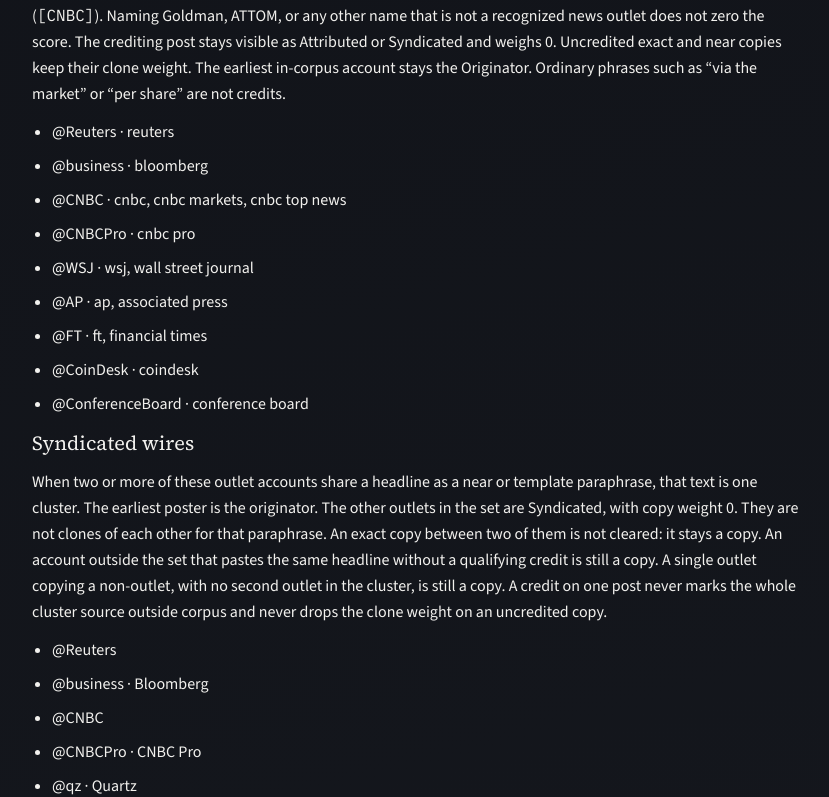
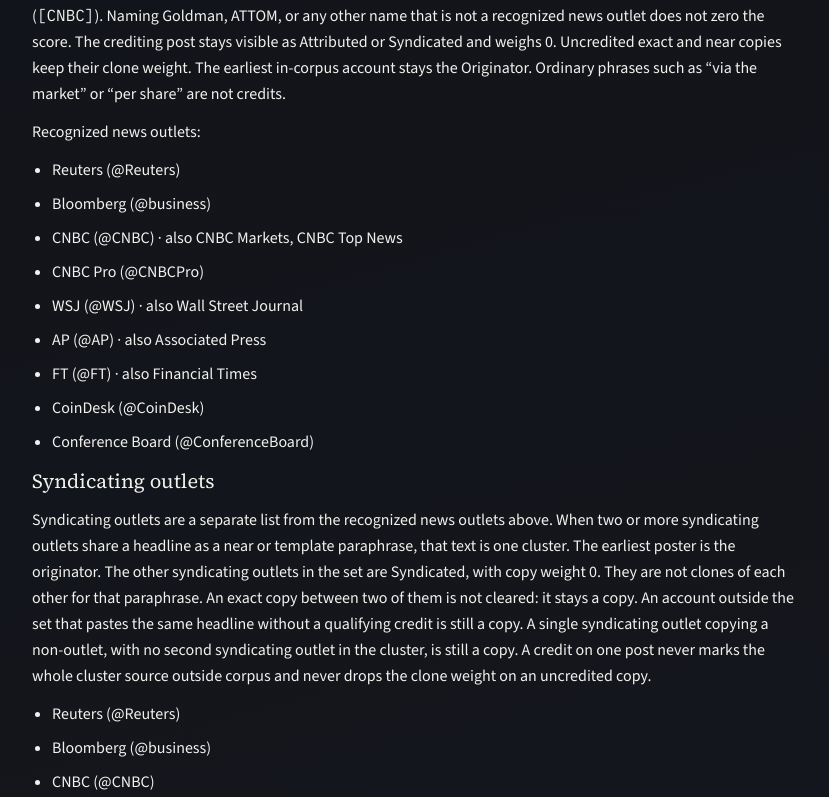
Before and after one commit to mclark-web/charoofbot, a Next.js app: page /methodology in a window 1280 px wide. Shown: the part 4106-4903 px from the top of the page, without its empty margins (64-893 px from the left). Built offline with nearby package versions, Linux system fonts and the light colour scheme.

Commit message:
Name the credit list and the syndication list separately.
Recognized news outlets are the credit names. Syndicating outlets are the
eight handles, including KING 5, ARY, Al Arabiya, and Quartz.

Co-authored-by:  Shah <mclark-web@users.noreply.github.com>

```diff
--- a/app/methodology/page.tsx
+++ b/app/methodology/page.tsx
@@ -4,7 +4,7 @@ import { AMPLIFIER_NOT_AVAILABLE_SENTENCE, ORGANIC_REACH_RULE } from "@/componen
 import { formatStamp } from "@/lib/format";
 import { NO_POSTS_LINE, THIN_SAMPLE_LINE } from "@/lib/sample-copy";
 import { AGE_AS_OF, SCORE_WINDOW, THRESHOLDS } from "@/lib/thresholds";
-import { RECOGNIZED_NEWS_OUTLETS, WIRE_OUTLETS } from "@/lib/wires";
+import { RECOGNIZED_NEWS_OUTLETS, SYNDICATING_OUTLETS } from "@/lib/wires";
 
 export const metadata: Metadata = {
   title: "Methodology",
@@ -189,8 +189,8 @@ export default function MethodologyPage() {
       <section className="grid gap-3">
         <h2 className="font-serif text-2xl">Real-data rules</h2>
         <p className="leading-relaxed">
-          The scored file is real public posts as of {formatStamp(AGE_AS_OF)}. These rules keep wire desks and
-          credited reposts from reading as clones of language they posted first or marked as someone else’s.
+          The scored file is real public posts as of {formatStamp(AGE_AS_OF)}. These rules keep syndicating outlets
+          and credited reposts from reading as clones of language they posted first or marked as someone else’s.
         </p>
         <h3 className="font-serif text-xl">Self-repeats</h3>
         <p className="leading-relaxed">
@@ -230,29 +230,32 @@ export default function MethodologyPage() {
           Uncredited exact and near copies keep their clone weight. The earliest in-corpus account stays the
           Originator. Ordinary phrases such as “via the market” or “per share” are not credits.
         </p>
+        <p className="leading-relaxed">Recognized news outlets:</p>
         <ul className="list-disc space-y-2 pl-5 leading-relaxed">
           {RECOGNIZED_NEWS_OUTLETS.map((outlet) => (
             <li key={outlet.handle}>
-              @{outlet.handle}
-              {outlet.names.length > 0 ? ` · ${outlet.names.join(", ")}` : ""}
+              {outlet.label} (@{outlet.handle})
+              {outlet.names.length > 1
+                ? ` · also ${outlet.names.slice(1).map(aliasLabel).join(", ")}`
+                : ""}
             </li>
           ))}
         </ul>
-        <h3 className="font-serif text-xl">Syndicated wires</h3>
+        <h3 className="font-serif text-xl">Syndicating outlets</h3>
         <p className="leading-relaxed">
-          When two or more of these outlet accounts share a headline as a near or template paraphrase, that text is
-          one cluster. The earliest poster is the originator. The other outlets in the set are Syndicated, with copy
-          weight 0. They are not clones of each other for that paraphrase. An exact copy between two of them is not
-          cleared: it stays a copy. An account outside the set that pastes the same headline without a qualifying
-          credit is still a copy. A single outlet copying a non-outlet, with no second outlet in the cluster, is still
-          a copy. A credit on one post never marks the whole cluster source outside corpus and never drops the clone
+          Syndicating outlets are a separate list from the recognized news outlets above. When two or more syndicating
+          outlets share a headline as a near or template paraphrase, that text is one cluster. The earliest poster is
+          the originator. The other syndicating outlets in the set are Syndicated, with copy weight 0. They are not
+          clones of each other for that paraphrase. An exact copy between two of them is not cleared: it stays a copy.
+          An account outside the set that pastes the same headline without a qualifying credit is still a copy. A
+          single syndicating outlet copying a non-outlet, with no second syndicating outlet in the cluster, is still a
+          copy. A credit on one post never marks the whole cluster source outside corpus and never drops the clone
           weight on an uncredited copy.
         </p>
         <ul className="list-disc space-y-2 pl-5 leading-relaxed">
-          {WIRE_OUTLETS.map((outlet) => (
+          {SYNDICATING_OUTLETS.map((outlet) => (
             <li key={outlet.handle}>
-              @{outlet.handle}
-              {outlet.name === outlet.handle ? "" : ` · ${outlet.name}`}
+              {outlet.name} (@{outlet.handle})
             </li>
           ))}
         </ul>
@@ -293,7 +296,7 @@ export default function MethodologyPage() {
           account is the originator or also posted in the cluster; whether the post is a verbatim or near copy of a
           different account, in which case that credit does not count; whether{" "}
           <span className="font-mono">full_text</span> is truncated, because only truncated rows skip fuzzy matching;
-          whether an exact copy is between two wire outlets, because that stays a copy; and whether a lone template
+          whether an exact copy is between two syndicating outlets, because that stays a copy; and whether a lone template
           match is the only evidence. If the grade line says thin sample, count the posts in the {SCORE_WINDOW.start}–
           {SCORE_WINDOW.end} window against the {THRESHOLDS.leaderboardMinPosts}-post minimum.
         </p>
@@ -308,6 +311,17 @@ export default function MethodologyPage() {
   );
 }
 
+function aliasLabel(name: string): string {
+  const labels: Record<string, string> = {
+    "cnbc markets": "CNBC Markets",
+    "cnbc top news": "CNBC Top News",
+    "wall street journal": "Wall Street Journal",
+    "associated press": "Associated Press",
+    "financial times": "Financial Times",
+  };
+  return labels[name] ?? name;
+}
+
 function Row({ label, value }: { label: string; value: string }) {
   return (
     <tr className="border-t border-rule">
--- a/lib/attribution.ts
+++ b/lib/attribution.ts
@@ -1,5 +1,5 @@
 import type { PostAction } from "./types";
-import { isRecognizedOutlet } from "./wires";
+import { isRecognizedNewsOutlet } from "./wires";
 
 export type CreditKind = "handle" | "outlet" | "tip";
 
@@ -22,7 +22,7 @@ const OUTLET = "([A-Z][A-Za-z0-9&'’]*(?:\\s+[A-Z][A-Za-z0-9&'’]*){0,3})";
  * A quote action is not a credit. The outlet token stops at '.', ',', ';', ':',
  * a newline, or the end of the text. "출처:" matches anywhere in the text.
  * Share buttons ("… - CNBC", "CNBC- …") and a bracket tag ("[CNBC]") count only
- * for a recognized outlet. per, via, and the dash form name the same outlet.
+ * for a recognized news outlet. per, via, and the dash form name the same outlet.
  */
 export function extractCredits(text: string): SourceCredit[] {
   const credits: SourceCredit[] = [];
@@ -51,13 +51,13 @@ export function extractCredits(text: string): SourceCredit[] {
   for (const match of text.matchAll(
     new RegExp(`(?:^|\\s)[-–—]\\s+${OUTLET}(?=\\s|$|[.,;:])`, "g"),
   )) {
-    if (isRecognizedOutlet(match[1])) add("outlet", match[1]);
+    if (isRecognizedNewsOutlet(match[1])) add("outlet", match[1]);
   }
   for (const match of text.matchAll(new RegExp(`^${OUTLET}[-–—]\\s+`, "g"))) {
-    if (isRecognizedOutlet(match[1])) add("outlet", match[1]);
+    if (isRecognizedNewsOutlet(match[1])) add("outlet", match[1]);
   }
   for (const match of text.matchAll(new RegExp(`\\[${OUTLET}\\]`, "g"))) {
-    if (isRecognizedOutlet(match[1])) add("outlet", match[1]);
+    if (isRecognizedNewsOutlet(match[1])) add("outlet", match[1]);
   }
   return credits;
 }
--- a/lib/detect.ts
+++ b/lib/detect.ts
@@ -12,7 +12,7 @@ import {
 } from "./normalize";
 import { compareText } from "./order";
 import { passesAmplifierGate, SCORE_WINDOW, THRESHOLDS } from "./thresholds";
-import { isRecognizedOutlet, isWireOutlet, outletAccounts } from "./wires";
+import { isRecognizedNewsOutlet, isSyndicatingOutlet, outletAccounts } from "./wires";
 import type {
   AccountLabel,
   AccountReport,
@@ -248,8 +248,10 @@ export function analyzeCorpus(corpus: Corpus): Report {
     // move the origin or clear the other copiers.
     const originHandle = group[0].post.account;
     const clusterHandles = new Set(group.map((feature) => feature.post.account));
-    const wireAccounts = new Set([...clusterHandles].filter((handle) => isWireOutlet(handle)));
-    const syndicatedWire = wireAccounts.size >= 2;
+    const syndicatingAccounts = new Set(
+      [...clusterHandles].filter((handle) => isSyndicatingOutlet(handle)),
+    );
+    const syndicatingCluster = syndicatingAccounts.size >= 2;
     const accountOf = new Map(group.map((feature) => [feature.post.id, feature.post.account]));
 
     for (const feature of group) {
@@ -260,9 +262,9 @@ export function analyzeCorpus(corpus: Corpus): Report {
         matchedG.set(feature.post.id, 0);
         continue;
       }
-      if (syndicatedWire && isWireOutlet(feature.post.account)) {
+      if (syndicatingCluster && isSyndicatingOutlet(feature.post.account)) {
         const prior = roleOf.get(feature.post.id);
-        // A paraphrase among listed outlets is syndicated. An exact copy is not.
+        // A paraphrase among syndicating outlets is syndicated. An exact copy is not.
         if (prior !== "exact") {
           roleOf.set(feature.post.id, "syndicated");
           continue;
@@ -448,8 +450,8 @@ function wordingCopied(current: string[], previous: string[]): boolean {
 
 /**
  * Similarity only. Credit text never drops a near or template match.
- * A wire outlet's template paraphrase is not a clone. Exact copies, including
- * exact copies between two listed outlets, stay matches.
+ * A syndicating outlet's template paraphrase is not a clone. Exact copies, including
+ * exact copies between two syndicating outlets, stay matches.
  */
 function pairMatch(
   current: Features,
@@ -474,8 +476,8 @@ function pairMatch(
       kind = "template";
     }
   }
-  // Template paraphrases by a listed outlet are not clones. Exact is never cleared.
-  if (kind === "template" && isWireOutlet(current.post.account) && !wordingCopied(current.tokens, prev.tokens)) {
+  // Template paraphrases by a syndicating outlet are not clones. Exact is never cleared.
+  if (kind === "template" && isSyndicatingOutlet(current.post.account) && !wordingCopied(current.tokens, prev.tokens)) {
     kind = null;
   }
   if (!kind) return null;
@@ -500,7 +502,7 @@ function creditQualifies(
   if (credit.kind === "handle" || credit.kind === "tip") {
     return resolveCredit(credit, handleByKey) === originHandle;
   }
-  if (!isRecognizedOutlet(credit.name)) return false;
+  if (!isRecognizedNewsOutlet(credit.name)) return false;
   const outlets = outletAccounts(credit.name);
   const postedHere = outlets.some((handle) => handle === originHandle || clusterHandles.has(handle));
   if (!postedHere) return false;
--- a/lib/wires.ts
+++ b/lib/wires.ts
@@ -1,11 +1,10 @@
 /**
- * Outlet accounts in the real corpus, including local desks such as KING5Seattle.
- * Handles are the X handles, matched case-sensitively.
- * A near or template paraphrase among two or more of these accounts is one cluster
- * with an originator. Those paraphrases are not scored as clones of each other.
- * An exact copy between two of these accounts stays a copy.
+ * Syndicating outlets. Handles are the X handles, matched case-sensitively.
+ * This is not the credit list. A near or template paraphrase among two or more
+ * of these accounts is one cluster with an originator. Those paraphrases are
+ * not scored as clones of each other. An exact copy between two of them stays a copy.
  */
-export const WIRE_OUTLETS: readonly { handle: string; name: string }[] = [
+export const SYNDICATING_OUTLETS: readonly { handle: string; name: string }[] = [
   { handle: "Reuters", name: "Reuters" },
   { handle: "business", name: "Bloomberg" },
   { handle: "CNBC", name: "CNBC" },
@@ -16,52 +15,44 @@ export const WIRE_OUTLETS: readonly { handle: string; name: string }[] = [
   { handle: "KING5Seattle", name: "KING 5 Seattle" },
 ];
 
-const WIRE_HANDLES = new Set(WIRE_OUTLETS.map((outlet) => outlet.handle));
+const SYNDICATING_HANDLES = new Set(SYNDICATING_OUTLETS.map((outlet) => outlet.handle));
 
-export function isWireOutlet(handle: string): boolean {
-  return WIRE_HANDLES.has(handle);
+export function isSyndicatingOutlet(handle: string): boolean {
+  return SYNDICATING_HANDLES.has(handle);
 }
 
 /**
- * Outlets a credit may name. Aliases are matched after lowercasing and
- * stripping a leading "the". Goldman is not on this list.
+ * Recognized news outlets: names a credit may use, and the handle that publishes
+ * that outlet in this corpus. Aliases are matched after lowercasing and stripping
+ * a leading "the". Goldman is not on this list. This is not the syndicating-outlet list.
  */
-export const RECOGNIZED_OUTLETS: readonly string[] = [
-  "reuters",
-  "bloomberg",
-  "cnbc",
-  "cnbc markets",
-  "cnbc top news",
-  "cnbc pro",
-  "wsj",
-  "wall street journal",
-  "ap",
-  "associated press",
-  "ft",
-  "financial times",
-  "coindesk",
-  "conference board",
+export const RECOGNIZED_NEWS_OUTLETS: readonly {
+  label: string;
+  handle: string;
+  names: readonly string[];
+}[] = [
+  { label: "Reuters", handle: "Reuters", names: ["reuters"] },
+  { label: "Bloomberg", handle: "business", names: ["bloomberg"] },
+  { label: "CNBC", handle: "CNBC", names: ["cnbc", "cnbc markets", "cnbc top news"] },
+  { label: "CNBC Pro", handle: "CNBCPro", names: ["cnbc pro"] },
+  { label: "WSJ", handle: "WSJ", names: ["wsj", "wall street journal"] },
+  { label: "AP", handle: "AP", names: ["ap", "associated press"] },
+  { label: "FT", handle: "FT", names: ["ft", "financial times"] },
+  { label: "CoinDesk", handle: "CoinDesk", names: ["coindesk"] },
+  { label: "Conference Board", handle: "ConferenceBoard", names: ["conference board"] },
 ];
 
-const RECOGNIZED = new Set(RECOGNIZED_OUTLETS);
+/** Credit-name strings for the recognized news outlets, including aliases. */
+export const RECOGNIZED_NEWS_OUTLET_NAMES: readonly string[] = RECOGNIZED_NEWS_OUTLETS.flatMap(
+  (outlet) => outlet.names,
+);
 
-/** Handles that publish the recognized outlet, when this corpus has one. */
-const OUTLET_ACCOUNTS: Readonly<Record<string, readonly string[]>> = {
-  reuters: ["Reuters"],
-  bloomberg: ["business"],
-  cnbc: ["CNBC"],
-  "cnbc markets": ["CNBC"],
-  "cnbc top news": ["CNBC"],
-  "cnbc pro": ["CNBCPro"],
-  wsj: ["WSJ"],
-  "wall street journal": ["WSJ"],
-  ap: ["AP"],
-  "associated press": ["AP"],
-  ft: ["FT"],
-  "financial times": ["FT"],
-  coindesk: ["CoinDesk"],
-  "conference board": ["ConferenceBoard"],
-};
+const RECOGNIZED = new Set(RECOGNIZED_NEWS_OUTLET_NAMES);
+
+/** Handles that publish a recognized news outlet, when this corpus has one. */
+const OUTLET_ACCOUNTS: Readonly<Record<string, readonly string[]>> = Object.fromEntries(
+  RECOGNIZED_NEWS_OUTLETS.flatMap((outlet) => outlet.names.map((name) => [name, [outlet.handle]])),
+);
 
 export function outletKey(name: string): string {
   return name
@@ -72,7 +63,7 @@ export function outletKey(name: string): string {
     .trim();
 }
 
-export function isRecognizedOutlet(name: string): boolean {
+export function isRecognizedNewsOutlet(name: string): boolean {
   return RECOGNIZED.has(outletKey(name));
 }
 
@@ -80,21 +71,3 @@ export function isRecognizedOutlet(name: string): boolean {
 export function outletAccounts(name: string): readonly string[] {
   return OUTLET_ACCOUNTS[outletKey(name)] ?? [];
 }
-
-/** Recognized news outlets: the X handle, and the credit names that map to it. */
-export type RecognizedNewsOutlet = {
-  handle: string;
-  names: readonly string[];
-};
-
-export const RECOGNIZED_NEWS_OUTLETS: readonly RecognizedNewsOutlet[] = (() => {
-  const namesByHandle = new Map<string, string[]>();
-  for (const [name, handles] of Object.entries(OUTLET_ACCOUNTS)) {
-    for (const handle of handles) {
-      const list = namesByHandle.get(handle);
-      if (list) list.push(name);
-      else namesByHandle.set(handle, [name]);
-    }
-  }
-  return [...namesByHandle.entries()].map(([handle, names]) => ({ handle, names }));
-})();
```
Also changed, not shown: 1 other file (tests, documents, lock files or other folders).
